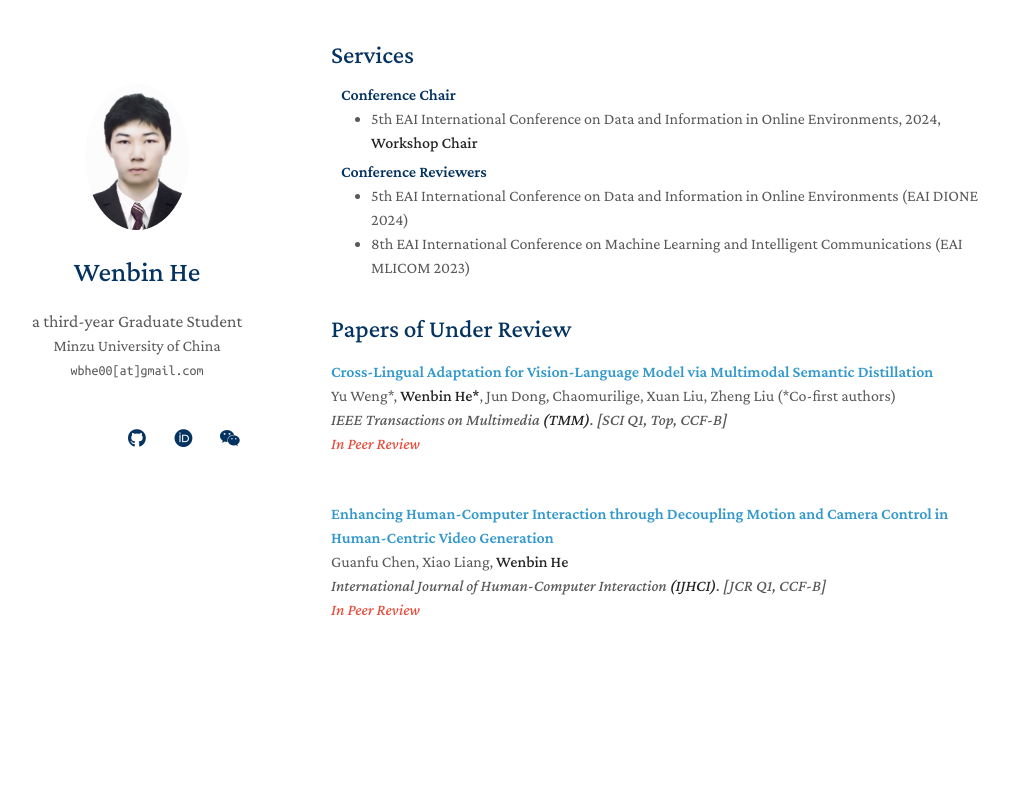
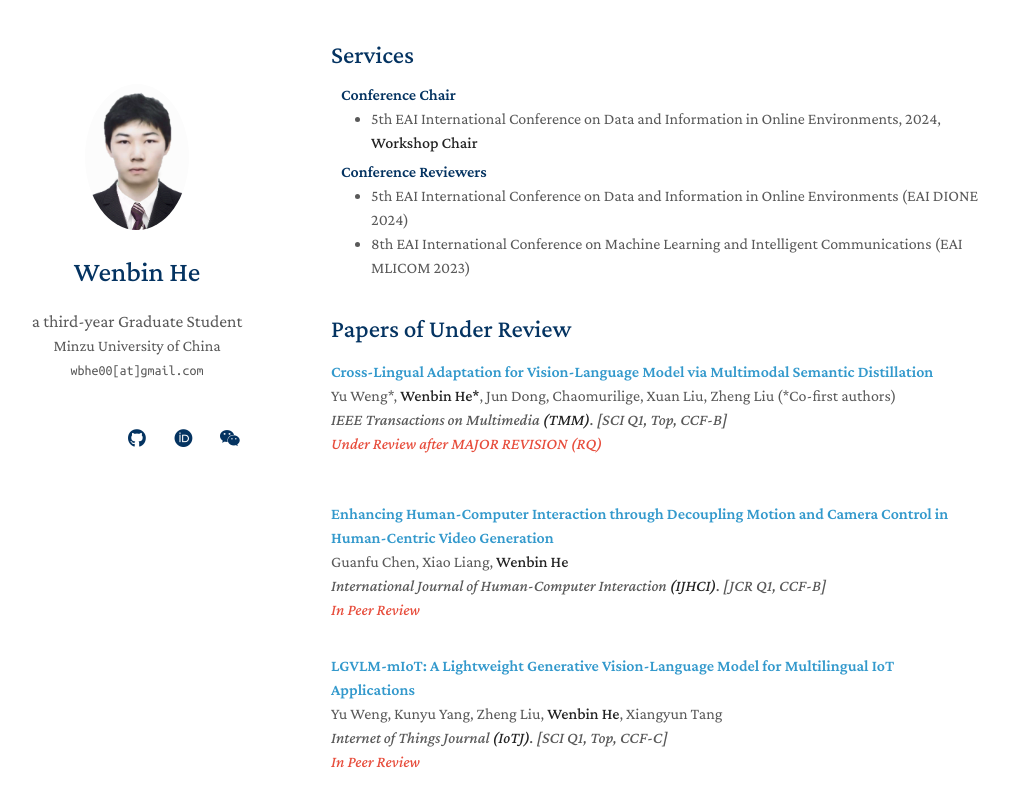
Before and after one commit to BbiHH/BbiHH.github.io, a Jekyll site: the page built from index.md, in a window 1280 px wide and 900 px high, scrolled down 1130 px. Shown: the top 807 px of the window, without its empty margins (139-1148 px from the left). Built offline with Jekyll 4.4.1, drawn with Linux system fonts in a browser that asks for light colours; a style sheet for code colours, icons or effects is not loaded; our own code applies the rules of GitHub Pages for plain Markdown files; before the commit the page ends 1878 px from its top, so only the background shows below that.

Commit message:
update status

```diff
--- a/_data/underreview.yml
+++ b/_data/underreview.yml
@@ -4,10 +4,16 @@ main:
     authors: Yu Weng*, <strong>Wenbin He*</strong>, Jun Dong, Chaomurilige, Xuan Liu, Zheng Liu (*Co-first authors)
     conference_short: TMM
     conference: IEEE Transactions on Multimedia <strong>(TMM)</strong>. [<i>SCI Q1, Top, CCF-B</i>]
-    notes: In Peer Review
+    notes: Under Review after MAJOR REVISION (RQ)
 
   - title: "Enhancing Human-Computer Interaction through Decoupling Motion and Camera Control in Human-Centric Video Generation"
     authors: Guanfu Chen, Xiao Liang, <strong>Wenbin He</strong>
     conference_short: IJHCI
     conference: International Journal of Human-Computer Interaction <strong>(IJHCI)</strong>. [<i>JCR Q1, CCF-B</i>]
     notes: In Peer Review
+
+  - title: "LGVLM-mIoT: A Lightweight Generative Vision-Language Model for Multilingual IoT Applications"
+    authors: Yu Weng, Kunyu Yang, Zheng Liu, <strong>Wenbin He</strong>, Xiangyun Tang
+    conference_short: IoTJ
+    conference: Internet of Things Journal <strong>(IoTJ)</strong>. [<i>SCI Q1, Top, CCF-C</i>]
+    notes: In Peer Review
```
